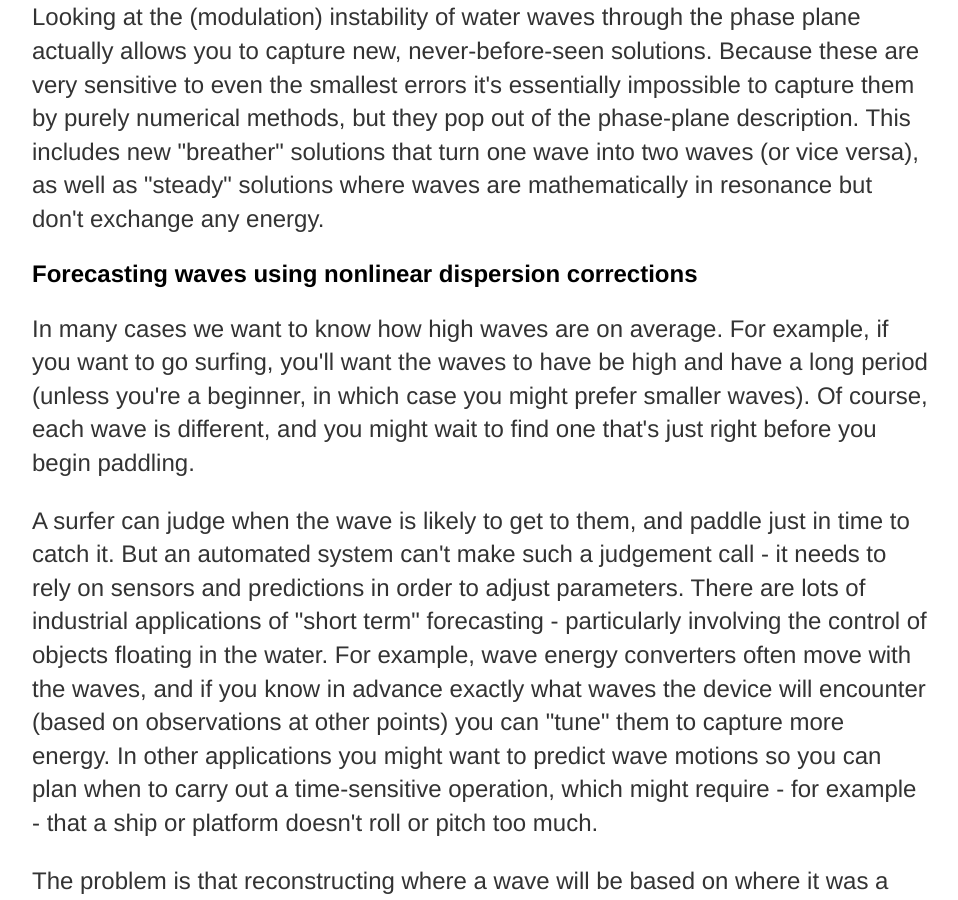
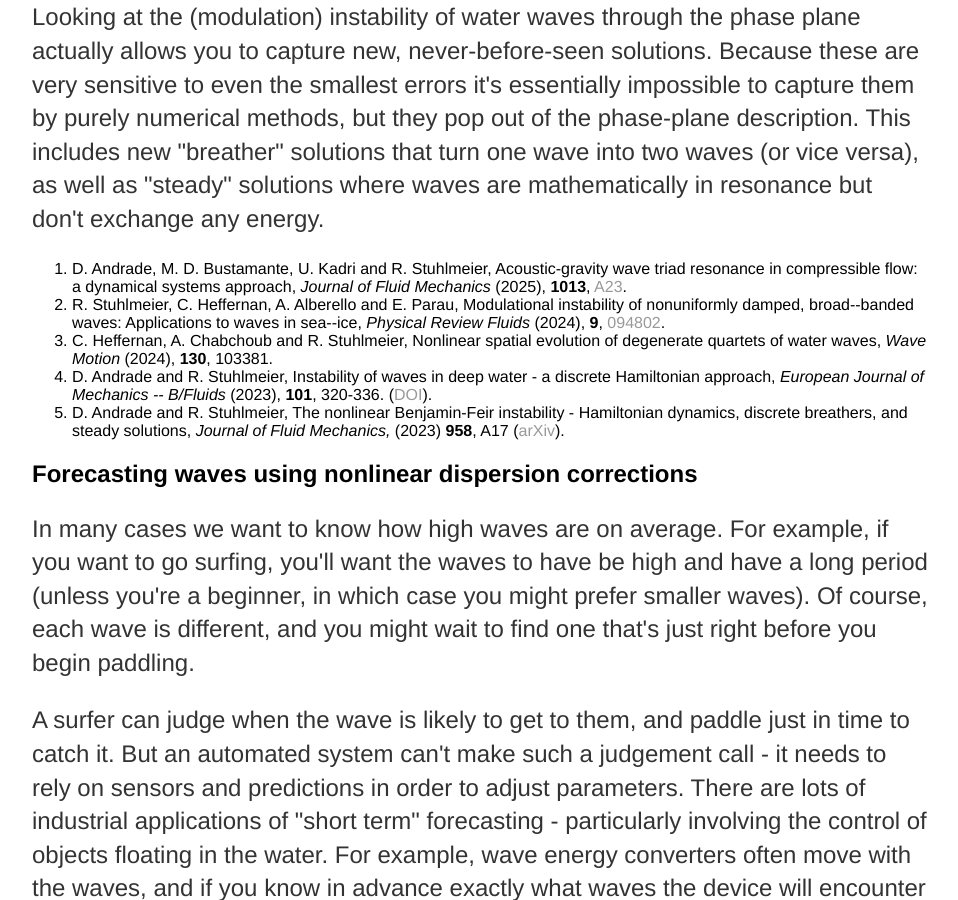
Before and after one commit to rstuhlmeier/rstuhlmeier.github.io, a Jekyll site: the page built from research/index.html, in a window 1280 px wide and 900 px high, scrolled down 1405 px. Shown: the whole window, without its empty margins (160-1118 px from the left). Built offline with Jekyll 4.4.1, drawn with Linux system fonts in a browser that asks for light colours.

Commit message:
Add research references to index.html
Added references to various research papers related to wave dynamics.

```diff
--- a/research/index.html
+++ b/research/index.html
@@ -24,7 +24,13 @@ Below you can find some informal descriptions of some of my research over the pa
 <p>Looking at the (modulation) instability of water waves through the phase plane actually allows you to capture new, never-before-seen solutions. Because these are very sensitive to even the smallest errors it's essentially impossible to capture them by purely numerical methods, but they pop out of the phase-plane description.
 
 This includes new "breather" solutions that turn one wave into two waves (or vice versa), as well as "steady" solutions where waves are mathematically in resonance but don't exchange any energy.</p>
-
+<ol>
+<li>D. Andrade, M. D. Bustamante, U. Kadri and R. Stuhlmeier, Acoustic-gravity wave triad resonance in compressible flow: a dynamical systems approach, <em>Journal of Fluid Mechanics</em> (2025), <b>1013</b>, <a href="https://www.cambridge.org/core/journals/journal-of-fluid-mechanics/article/acousticgravity-wave-triad-resonance-in-compressible-flow-a-dynamical-systems-approach/88374455A7874A9A820BBFB4EAC96593">A23</a>. </li>
+  <li>R. Stuhlmeier, C. Heffernan, A. Alberello and E. Parau, Modulational instability of nonuniformly damped, broad--banded waves: Applications to waves in sea--ice, <em>Physical Review Fluids</em> (2024), <b>9</b>, <a href="https://journals.aps.org/prfluids/abstract/10.1103/PhysRevFluids.9.094802">094802</a>. </li>
+  <li>C. Heffernan, A. Chabchoub and R. Stuhlmeier, Nonlinear spatial evolution of degenerate quartets of water waves, <em>Wave Motion</em> (2024), <b>130</b>, 103381. </li>
+  <li> D. Andrade and R. Stuhlmeier, Instability of waves in deep water - a discrete Hamiltonian approach, <em>European Journal of Mechanics -- B/Fluids</em> (2023), <b>101</b>, 320-336. (<a href="https://doi.org/10.1016/j.euromechflu.2023.06.008">DOI</a>). </li>
+  <li> D. Andrade and R. Stuhlmeier, The nonlinear Benjamin-Feir instability - Hamiltonian dynamics, discrete breathers, and steady solutions, <em>Journal of Fluid Mechanics,</em> (2023) <b>958</b>, A17 (<a href="https://arxiv.org/abs/2208.08172">arXiv</a>).</li>
+</ol>
 
 <h2>Forecasting waves using nonlinear dispersion corrections</h2>
   <p>
```
